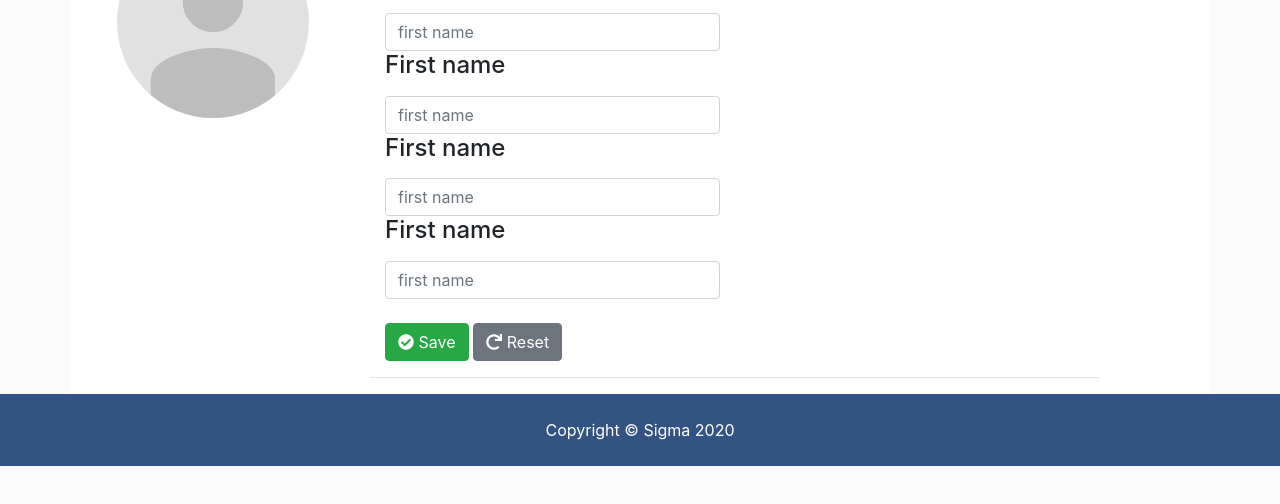
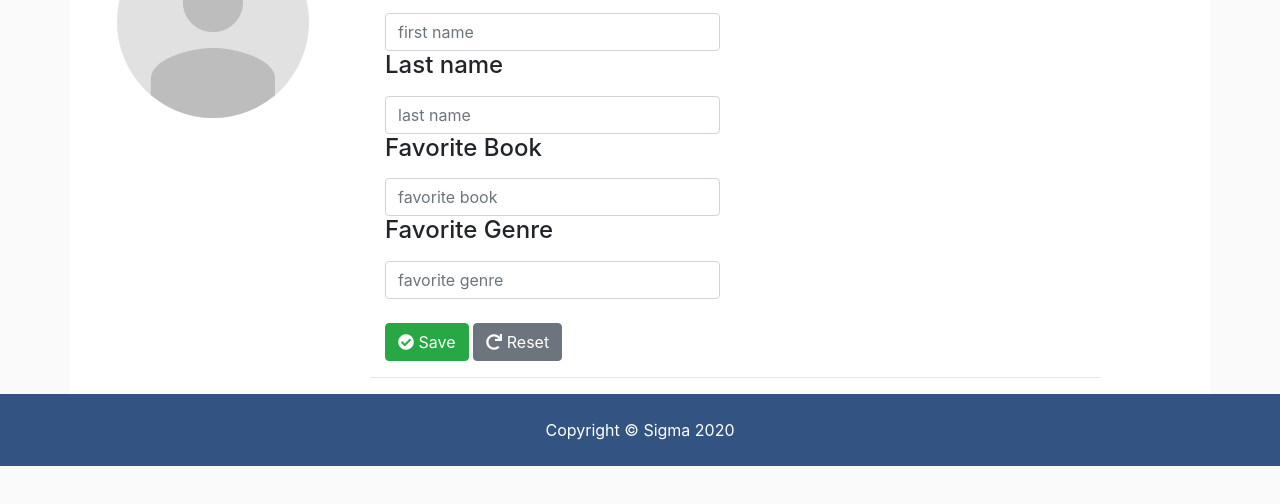
Before and after one commit to joepasquale/326-final-sigma, a plain HTML site: page src/static/html/profile.html in a window 1280 px wide. Shown: the part 148-652 px from the top of the page. Drawn offline with nearby package versions, Linux system fonts and the light colour scheme.

Commit message:
changed profile to not repeat first name on profile
changed the remaining three text areas to Last name, favorite book, favorite genre for the profile

```diff
--- a/src/static/html/profile.html
+++ b/src/static/html/profile.html
@@ -105,16 +105,16 @@
                             <input type="text" class="form-control" name="first_name" id="first_name" placeholder="first name">
                         </div>
                         <div class="col-md-6">
-                            <label><h4>First name</h4></label>
-                            <input type="text" class="form-control" name="first_name" id="first_name" placeholder="first name">
+                            <label><h4>Last name</h4></label>
+                            <input type="text" class="form-control" name="last_name" id="last_name" placeholder="last name">
                         </div>
                         <div class="col-md-6">
-                            <label><h4>First name</h4></label>
-                            <input type="text" class="form-control" name="first_name" id="first_name" placeholder="first name">
+                            <label><h4>Favorite Book</h4></label>
+                            <input type="text" class="form-control" name="favorite_book" id="favorite_book" placeholder="favorite book">
                         </div>
                         <div class="col-md-6">
-                            <label><h4>First name</h4></label>
-                            <input type="text" class="form-control" name="first_name" id="first_name" placeholder="first name">
+                            <label><h4>Favorite Genre</h4></label>
+                            <input type="text" class="form-control" name="favorite-genre" id="favorite-genre" placeholder="favorite genre">
                         </div>
                         <div class="col-md-12">
                             <br>
```
